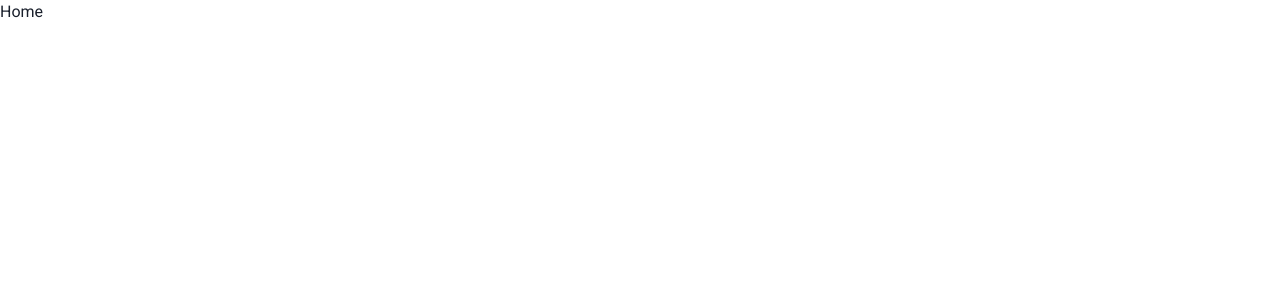
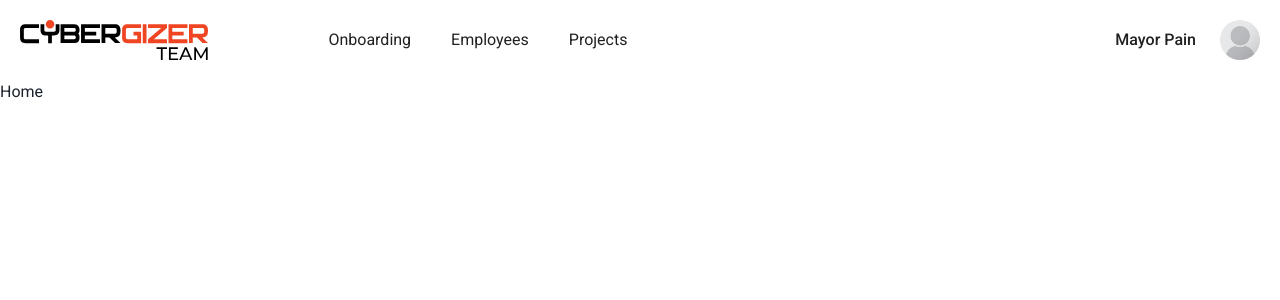
Before and after one commit to raitasu/team, a React (Create React App) app: page / in a window 1280 px wide. Shown: the top 300 px of the page. Built offline with nearby package versions, Linux system fonts and the light colour scheme.

Commit message:
feat: created base page layout

```diff
--- a/src/pages/index.tsx
+++ b/src/pages/index.tsx
@@ -2,6 +2,7 @@ import React, { Suspense } from 'react';
 
 import { Route, Routes } from 'react-router';
 
+import { Layout } from '../shared/ui/Layout';
 import { NotFound } from './NotFound';
 
 export const LoadableHome = React.lazy(() =>
@@ -20,6 +21,7 @@ export const LoadableProjects = React.lazy(() =>
 
 export const Pages = () => (
   <Routes>
+    <Route element={<Layout />}>
       <Route
         path="/"
         element={
@@ -48,5 +50,6 @@ export const Pages = () => (
         path="*"
         element={<NotFound />}
       />
+    </Route>
   </Routes>
 );
--- /dev/null
+++ b/src/shared/ui/Layout/index.tsx
@@ -0,0 +1,12 @@
+import React from 'react';
+
+import { Outlet } from 'react-router-dom';
+
+import { Header } from 'widgets/Header';
+
+export const Layout = () => (
+  <>
+    <Header />
+    <Outlet />
+  </>
+);
--- a/src/shared/ui/theme/theme.ts
+++ b/src/shared/ui/theme/theme.ts
@@ -8,7 +8,9 @@ export const theme = extendTheme({
       accentRed: '#EF4523',
       darkGray: '#7B7D7D',
       lightGray: '#B3B3B3',
-      stroke: '#E0E0E0'
+      stroke: '#E0E0E0',
+      background1: '#F8F8FA',
+      background2: '#FFFFFF'
     }
   },
   fonts: {
--- /dev/null
+++ b/src/widgets/Header/index.tsx
@@ -0,0 +1,85 @@
+import React from 'react';
+
+import { Box, Img, ListItem, Text, UnorderedList } from '@chakra-ui/react';
+import { NavLink } from 'react-router-dom';
+
+import defaultAvatar from './assets/defaultAvatar.png';
+import logo from './assets/logo.svg';
+
+export const Header = () => (
+  <Box
+    position="relative"
+    top="0"
+    left="0"
+    right="0"
+    height="80px"
+    bg="brand.background2"
+  >
+    <Box
+      maxWidth="1380px"
+      margin="auto"
+      height="100%"
+      padding="0 20px"
+    >
+      <Box
+        display="flex"
+        alignItems="center"
+        height="100%"
+        fontSize="16px"
+        color="brand.headline"
+      >
+        <Box>
+          <NavLink to="/">
+            <Img
+              height="40px"
+              src={logo}
+              alt="Logo team"
+            />
+          </NavLink>
+        </Box>
+        <UnorderedList
+          display="flex"
+          justifyContent="flex-end"
+          alignItems="center"
+          cursor="pointer"
+          marginLeft="120px"
+          listStyleType="none"
+        >
+          <ListItem marginRight="40px">
+            <NavLink to="/onboarding">Onboarding</NavLink>
+          </ListItem>
+          <ListItem marginRight="40px">
+            <NavLink to="/">Employees</NavLink>
+          </ListItem>
+          <ListItem marginRight="40px">
+            <NavLink to="/projects">Projects</NavLink>
+          </ListItem>
+        </UnorderedList>
+        <Box
+          className="filler"
+          flexGrow="1"
+        />
+        <Box
+          display="flex"
+          justifyContent="flex-end"
+          alignItems="center"
+          cursor="pointer"
+        >
+          <Text
+            padding="12px 24px"
+            fontWeight="500"
+          >
+            Mayor Pain
+          </Text>
+          <Img
+            src={defaultAvatar}
+            borderRadius="50%"
+            display="block"
+            width="40px"
+            height="40px"
+          />
+        </Box>
+      </Box>
+    </Box>
+  </Box>
+);
```
Also changed, not shown: src/widgets/Header/assets/defaultAvatar.png (added), src/widgets/Header/assets/logo.svg (added). Lines whose indentation alone changed are shown as unchanged.
